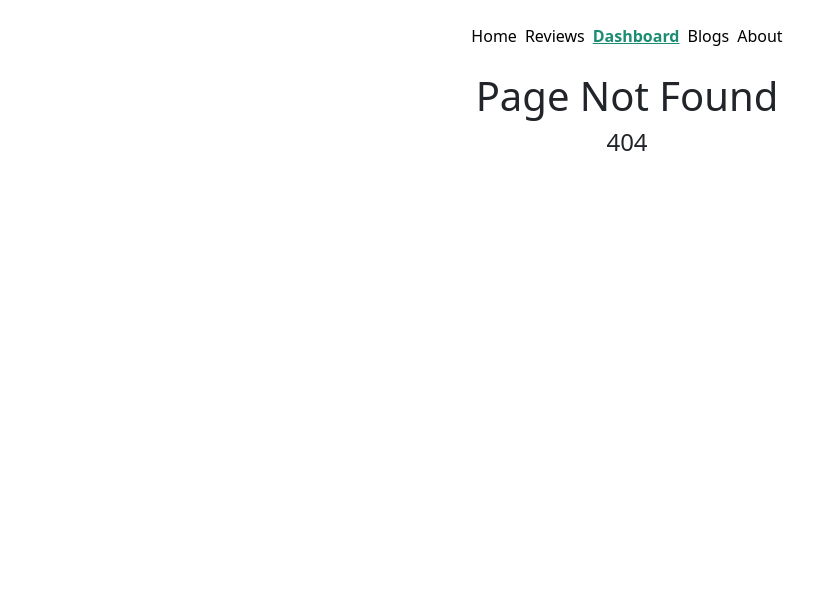
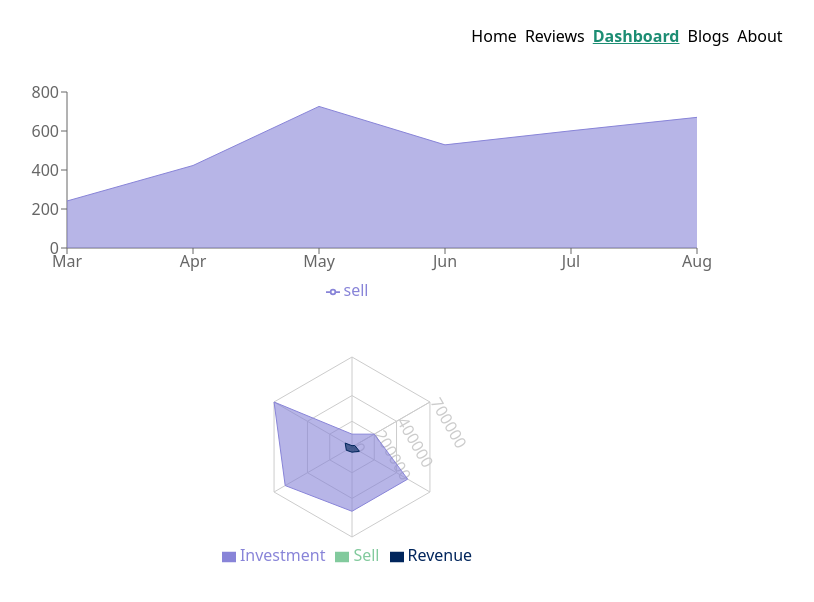
Before and after one commit to utsho-gif/Watch-Cavern, a React (Create React App) app: page /dashboard in a window 1280 px wide. Before the commit this address had no page. Shown: the top 602 px of the page, without its empty margins (13-827 px from the left). Built offline with nearby package versions, Linux system fonts and the light colour scheme.

Commit message:
dasboard added

```diff
--- a/package.json
+++ b/package.json
@@ -10,8 +10,10 @@
     "react": "^18.0.0",
     "react-bootstrap": "^2.2.2",
     "react-dom": "^18.0.0",
+    "react-icons": "^4.3.1",
     "react-router-dom": "^6.3.0",
     "react-scripts": "5.0.0",
+    "recharts": "^2.1.9",
     "web-vitals": "^2.1.4"
   },
   "scripts": {
--- /dev/null
+++ b/public/line.json
@@ -0,0 +1,38 @@
+[
+    {
+        "month": "Mar",
+        "investment": 100000,
+        "sell": 241,
+        "revenue": 10401
+    },
+    {
+        "month": "Apr",
+        "investment": 200000,
+        "sell": 423,
+        "revenue": 24500
+    },
+    {
+        "month": "May",
+        "investment": 500000,
+        "sell": 726,
+        "revenue": 67010
+    },
+    {
+        "month": "Jun",
+        "investment": 500000,
+        "sell": 529,
+        "revenue": 40405
+    },
+    {
+        "month": "Jul",
+        "investment": 600000,
+        "sell": 601,
+        "revenue": 50900
+    },
+    {
+        "month": "Aug",
+        "investment": 700000,
+        "sell": 670,
+        "revenue": 61000
+    }
+]
--- a/src/App.js
+++ b/src/App.js
@@ -4,6 +4,7 @@ import { Route, Routes } from 'react-router-dom';
 import ReviewDetail from './Component/ReviewDetail/ReviewDetail';
 import Header from './Component/Header/Header';
 import NotFound from './Component/NotFound/NotFound';
+import Dashboard from './Component/Dashboard/Dashboard';
 
 function App() {
   return (
@@ -13,6 +14,7 @@ function App() {
         <Route path='/' element={<Home></Home>}></Route>
         <Route path='/home' element={<Home></Home>}></Route>
         <Route path='/reviews' element={<ReviewDetail></ReviewDetail>}></Route>
+        <Route path='/dashboard' element={<Dashboard></Dashboard>}></Route>
         <Route path='*' element={<NotFound></NotFound>}></Route>
       </Routes>
     </div>
--- a/src/Component/Dashboard/Dashboard.js
+++ b/src/Component/Dashboard/Dashboard.js
@@ -0,0 +1,84 @@
+import React, { useEffect, useState, PureComponent } from "react";
+import {
+  Area,
+  AreaChart,
+  Line,
+  LineChart,
+  ResponsiveContainer,
+  XAxis,
+  YAxis,
+  Tooltip,
+  PieChart,
+  Pie,
+  RadarChart,
+  PolarGrid,
+  PolarAngleAxis,
+  PolarRadiusAxis,
+  Radar,
+  Legend,
+} from "recharts";
+
+const Dashboard = () => {
+  const [datas, setDatas] = useState([]);
+
+  useEffect(() => {
+    fetch("line.json")
+      .then((res) => res.json())
+      .then((data) => setDatas(data));
+  }, []);
+  return (
+    <div>
+      <div>
+        <AreaChart
+          width={730}
+          height={250}
+          data={datas}
+          margin={{
+            top: 20,
+            right: 20,
+            bottom: 20,
+            left: 20,
+          }}
+        >
+          <XAxis dataKey="month" />
+          <YAxis />
+          <Area dataKey="sell" stroke="#8884d8" fill="#8884d8" />
+          <Tooltip />
+          <Legend></Legend>
+        </AreaChart>
+      </div>
+      <div>
+        <RadarChart outerRadius={90} width={730} height={250} data={datas}>
+          <PolarGrid />
+          <PolarAngleAxis dataKey="subject" />
+          <PolarRadiusAxis angle={30} domain={[0, 150]} />
+          <Radar
+            name="Investment"
+            dataKey="investment"
+            stroke="#8884d8"
+            fill="#8884d8"
+            fillOpacity={0.6}
+          />
+          <Radar
+            name="Sell"
+            dataKey="sell"
+            stroke="#82ca9d"
+            fill="#82ca9d"
+            fillOpacity={0.6}
+          />
+          <Radar
+            name="Revenue"
+            dataKey="revenue"
+            stroke="#00255c"
+            fill="#00255c"
+            fillOpacity={0.6}
+          />
+          <Tooltip></Tooltip>
+          <Legend />
+        </RadarChart>
+      </div>
+    </div>
+  );
+};
+
+export default Dashboard;
--- a/src/Component/Home/Home.js
+++ b/src/Component/Home/Home.js
@@ -1,4 +1,5 @@
 import React from "react";
+import { useNavigate } from "react-router-dom";
 import useReview from "../../hook/useReview";
 import image from "../../image/45mm-clover-sport-band-mockup-close-up.jpg";
 import Reviews from "../Reviews/Reviews";
@@ -6,6 +7,10 @@ import "./Home.css";
 
 const Home = () => {
   const [reviews, setReviews] = useReview();
+  const navigator = useNavigate();
+  const clickHandler = () => {
+    navigator("/reviews");
+  };
   return (
     <div>
       <div className="container">
@@ -26,13 +31,17 @@ const Home = () => {
         </div>
       </div>
       <div className="review-container my-5">
-        <u><h2 className="name">Customer Review</h2></u>
+        <u>
+          <h2 className="name">Customer Review</h2>
+        </u>
         <div className="container">
           {reviews.slice(0, 3).map((review) => (
             <Reviews key={review.id} review={review}></Reviews>
           ))}
         </div>
-        <button className="btn btn-outline-dark">Check Out Reviews</button>
+        <button onClick={clickHandler} className="btn btn-outline-dark">
+          Check Out Reviews
+        </button>
       </div>
     </div>
   );
--- a/src/Component/ReviewDetail/ReviewDetail.js
+++ b/src/Component/ReviewDetail/ReviewDetail.js
@@ -1,9 +1,17 @@
 import React from 'react';
+import useReview from '../../hook/useReview';
+import ShowReview from '../ShowReview/ShowReview';
 
 const ReviewDetail = () => {
+    const [reviews, setReviews] = useReview();
     return (
-        <div>
-            <h1>Hello</h1>
+        <div className='container'>
+            <div className='row gx-4'>
+            {
+                reviews.map(review => <ShowReview key={review.id} review = {review}></ShowReview>)
+            }
+            </div>
+
         </div>
     );
 };
--- a/src/Component/Reviews/Reviews.js
+++ b/src/Component/Reviews/Reviews.js
@@ -6,6 +6,7 @@ const Reviews = ({review}) => {
         <div className='col'>
             <h2>{name}</h2>
             <img src={image} alt="" />
+            <p>{gender}</p>
             <p>{comment}</p>
         </div>
     );
--- /dev/null
+++ b/src/Component/ShowReview/ShowReview.js
@@ -0,0 +1,16 @@
+import React from 'react';
+import {AiFillStar, AiOutlineStar} from 'react-icons/ai'
+
+const showReview = ({review}) => {
+    const {name, image, comment} = review;
+    return (
+        <div className='col-4 p-5'>
+            <img src={image} alt="" />
+            <h3>{name}</h3>
+            <p>{comment}</p>
+            <p>Rating: <AiFillStar></AiFillStar><AiFillStar></AiFillStar><AiFillStar></AiFillStar><AiFillStar></AiFillStar><AiOutlineStar></AiOutlineStar></p>
+        </div>
+    );
+};
+
+export default showReview;
--- a/src/hook/useReview.js
+++ b/src/hook/useReview.js
@@ -1,7 +1,7 @@
 import { useEffect, useState } from "react"
 
 const useReview = () => {
-    const [reviews, setReviews] = useState([])
+    const [reviews, setReviews] = useState([]);
 
     useEffect(()=>{
         fetch('data.json')
```
Also changed, not shown: src/Component/MyLineChart/MyLineChart.js (added, +21 -0 lines), src/Component/ShowReview/ShowReview.css (added), 1 other file (tests, documents, lock files or other folders).
